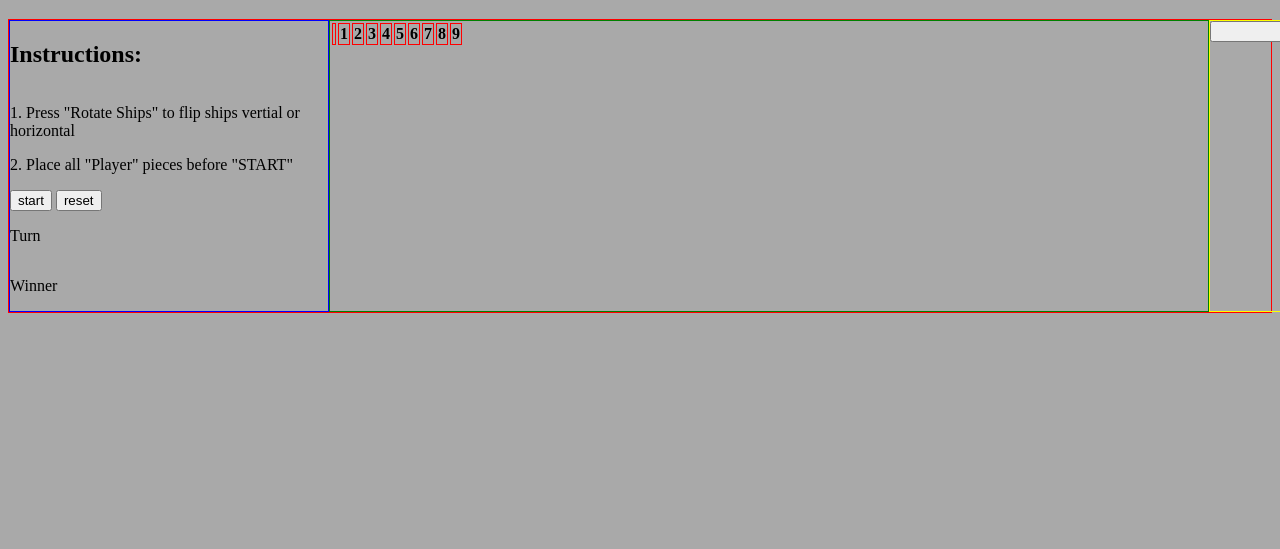
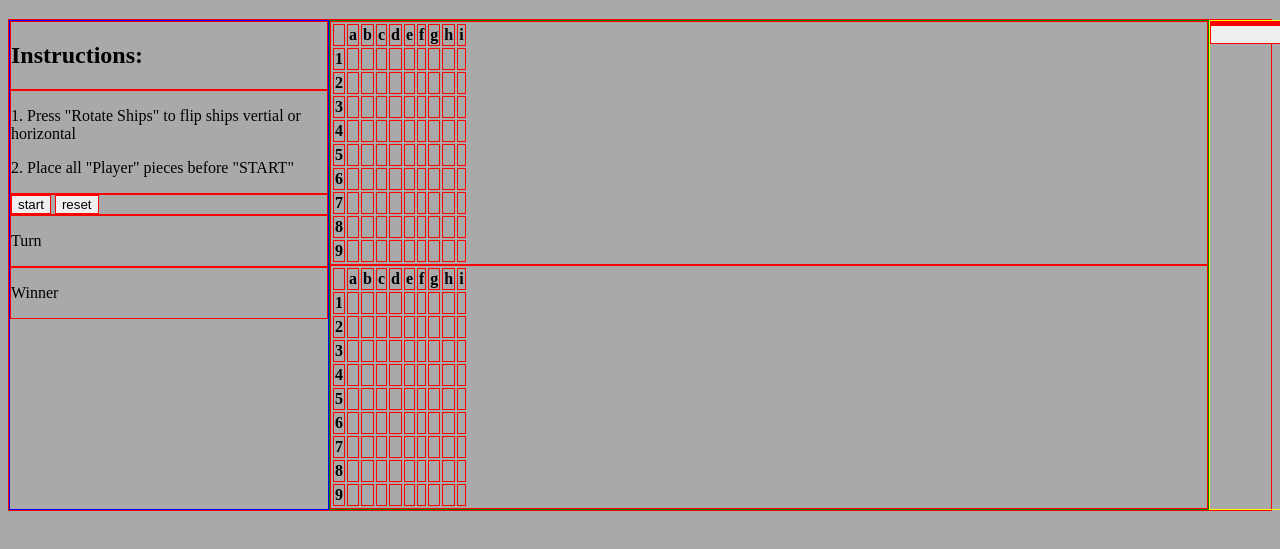
Before and after one commit to bsong1124/Browser-Based-Game, a plain HTML site: page main/index.html in a window 1280 px wide. Shown: the part 61-610 px from the top of the page. Drawn offline with Linux system fonts and the light colour scheme.

Commit message:
create table and update html

```diff
--- a/main/battleship.js
+++ b/main/battleship.js
@@ -1,40 +1,44 @@
 console.log("js loaded");
+// Global Variables
+const yAxis = [1, 2, 3, 4, 5, 6, 7, 8, 9];
+const computerTable = document.querySelector("#computer-table > table");
+const playerTable = document.querySelector("#player-table > table");
+let player;
+let computer;
+
 // Example Class
 class Player {
-  contructor(name) {
-    this.name = name; //player or computer
-
-    this.grid = {
-      // grid creation here
-      xAxis: ['a','b','c','d','e','f','g','h','i'],
-      yAxis: [1,2,3,4,5,6,7,8,9]
-    };
-
+  constructor(name, tableDOM) {
+    this.name = name;
+    this.tableDOM = tableDOM;
     this.ships = [
-      (submarine = {
-        length: 3,
-        hitPoints: 3,
-      }),
-      (cruiser = {
-        length: 3,
-        hitPoints: 3,
-      }),
-      (battleship = {
-        length: 4,
-        hitPoints: 4,
-      }),
-      (carrier = {
-        length: 5,
-        hitPoints: 5,
-      }),
+      { name: "submarine", length: 3, hitPoints: 3 },
+      { name: "cruiser", length: 3, hitPoints: 3 },
+      { name: "battleship", length: 4, hitPoints: 4 },
+      { name: "carrier", length: 5, hitPoints: 5 },
     ];
+  }
+  // Methods
+  tableCreation() {
+    for (let i = 1; i <= yAxis.length; i++) {
+      let createRow = document.createElement("tr");
+      this.tableDOM.appendChild(createRow);
+      let createRowHeader = document.createElement("th");
+      createRowHeader.textContent = i;
+      createRow.appendChild(createRowHeader);
+      for(let j=0;j<9;j++){
+        let createCell = document.createElement('td')
+        createRow.appendChild(createCell)
+      }
+    }
   }
 }
 
-init()
+init();
 
-function init(){
-  for(let i=0; i<=9;i++){
-
-  }
+function init() {
+  computer = new Player("Computer", computerTable);
+  computer.tableCreation();
+  player = new Player("Player", playerTable);
+  player.tableCreation();
 }
--- a/main/index.html
+++ b/main/index.html
@@ -5,7 +5,7 @@
     <meta name="viewport" content="width=device-width, initial-scale=1.0">
     <title>Battleship</title>
     <link rel="stylesheet" href="main.css">
-    <script src="battleship.js"></script>
+    <script defer src="battleship.js"></script>
 </head>
 <body>
     <header>
@@ -42,22 +42,33 @@
                 <table>
                     <tr>
                         <th class="xaxis-header"></th>
-                        <th class="xaxis-header">1</th>
-                        <th class="xaxis-header">2</th>
-                        <th class="xaxis-header">3</th>
-                        <th class="xaxis-header">4</th>
-                        <th class="xaxis-header">5</th>
-                        <th class="xaxis-header">6</th>
-                        <th class="xaxis-header">7</th>
-                        <th class="xaxis-header">8</th>
-                        <th class="xaxis-header">9</th>
+                        <th class="xaxis-header">a</th>
+                        <th class="xaxis-header">b</th>
+                        <th class="xaxis-header">c</th>
+                        <th class="xaxis-header">d</th>
+                        <th class="xaxis-header">e</th>
+                        <th class="xaxis-header">f</th>
+                        <th class="xaxis-header">g</th>
+                        <th class="xaxis-header">h</th>
+                        <th class="xaxis-header">i</th>
                     </tr>
-
                 </table>
             </div>
 
             <div id="player-table">
                 <table>
+                    <tr>
+                        <th class="xaxis-header"></th>
+                        <th class="xaxis-header">a</th>
+                        <th class="xaxis-header">b</th>
+                        <th class="xaxis-header">c</th>
+                        <th class="xaxis-header">d</th>
+                        <th class="xaxis-header">e</th>
+                        <th class="xaxis-header">f</th>
+                        <th class="xaxis-header">g</th>
+                        <th class="xaxis-header">h</th>
+                        <th class="xaxis-header">i</th>
+                    </tr>
 
                 </table>
             </div>
--- a/main/main.css
+++ b/main/main.css
@@ -28,3 +28,12 @@ header{
 th{
     border:solid red 1px;
 }
+div{
+    border:solid red 1px;
+}
+button{
+    border: solid red 1px;
+}
+td{
+    border:solid red 1px;
+}
```
